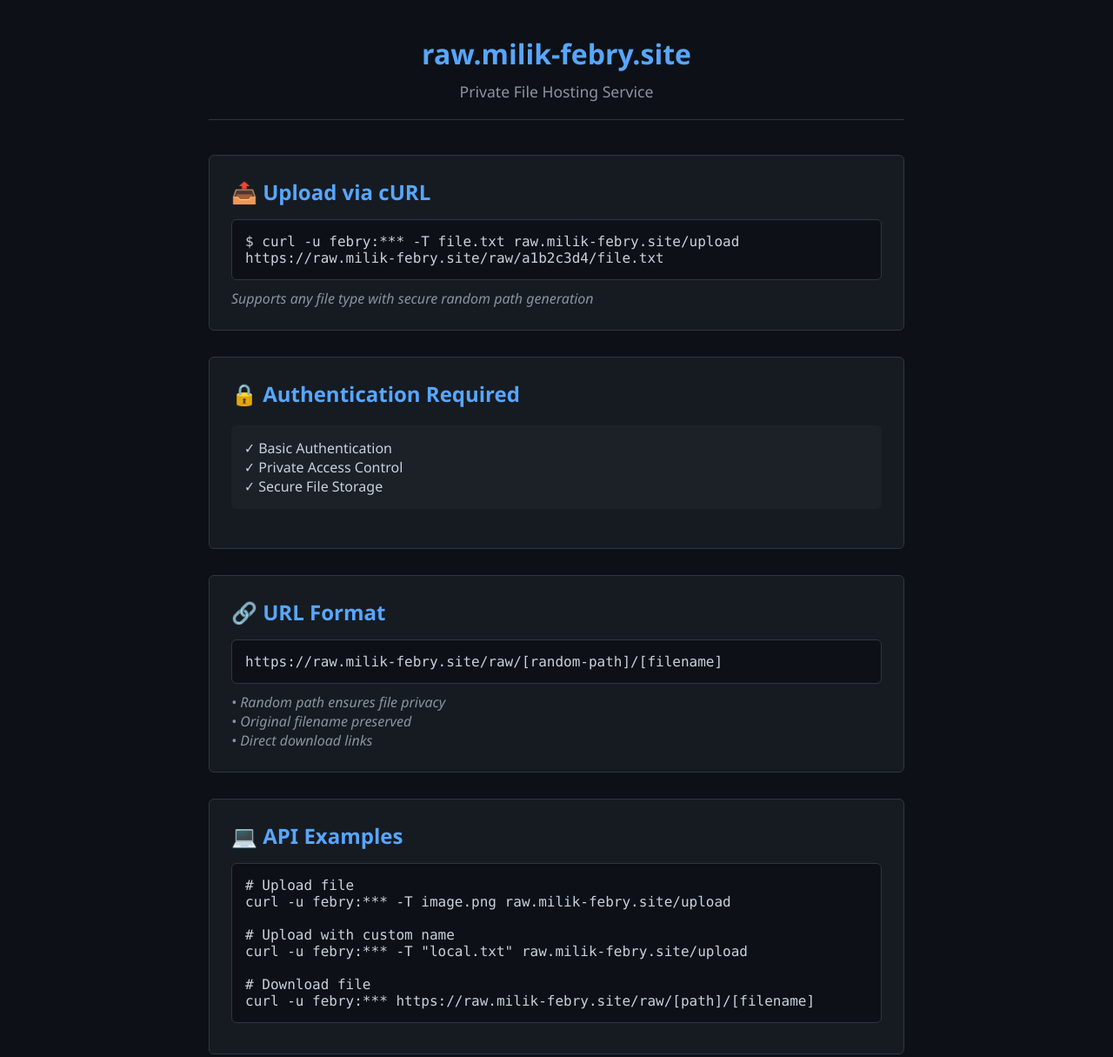
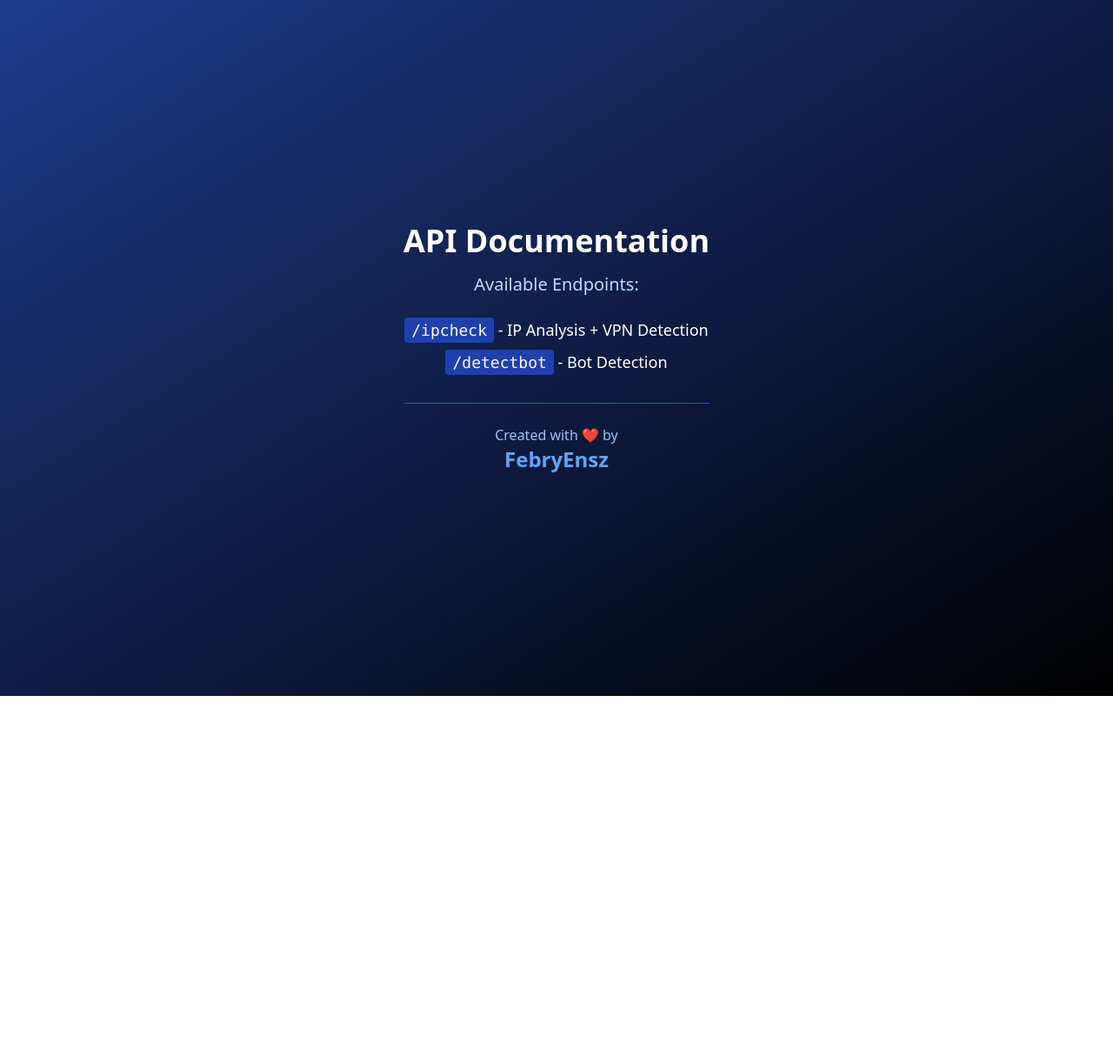
Before and after one commit to SaturnBypass/web, a website: page index.html in a window 1280 px wide. Shown: the top 1215 px of the page at 87% size. After the commit the page ends 800 px from the top, so only its background shows below. Drawn offline with nearby package versions, Linux system fonts and the light colour scheme.

Commit message:
Update index.html

```diff
--- a/index.html
+++ b/index.html
@@ -3,138 +3,24 @@
 <head>
     <meta charset="UTF-8">
     <meta name="viewport" content="width=device-width, initial-scale=1.0">
-    <title>raw.milik-febry.site - Private File Hosting</title>
-    <style>
-        * {
-            margin: 0;
-            padding: 0;
-            box-sizing: border-box;
-            font-family: 'Segoe UI', Tahoma, Geneva, Verdana, sans-serif;
-        }
+    <title>API Documentation</title>
+    <script src="https://cdn.tailwindcss.com"></script>
+</head>
+<body class="bg-gradient-to-br from-blue-900 to-black min-h-screen text-white flex flex-col items-center justify-center p-4">
+    <div class="max-w-2xl mx-auto text-center">
+        <h1 class="text-4xl font-bold mb-4">API Documentation</h1>
 
-        body {
-            background: #0d1117;
-            color: #c9d1d9;
-            min-height: 100vh;
-            padding: 20px;
-        }
-
-        .container {
-            max-width: 800px;
-            margin: 0 auto;
-        }
-
-        header {
-            text-align: center;
-            margin-bottom: 40px;
-            padding: 20px;
-            border-bottom: 1px solid #30363d;
-        }
-
-        h1 {
-            color: #58a6ff;
-            margin-bottom: 10px;
-        }
-
-        .subtitle {
-            color: #8b949e;
-            font-size: 1.1em;
-        }
-
-        .feature-section {
-            background: #161b22;
-            padding: 25px;
-            border-radius: 6px;
-            margin-bottom: 30px;
-            border: 1px solid #30363d;
-        }
-
-        .feature-section h2 {
-            color: #58a6ff;
-            margin-bottom: 15px;
-        }
-
-        .code-block {
-            background: #0d1117;
-            padding: 15px;
-            border-radius: 6px;
-            font-family: 'Consolas', monospace;
-            overflow-x: auto;
-            border: 1px solid #30363d;
-            margin: 10px 0;
-        }
-
-        .example {
-            margin: 20px 0;
-            padding: 15px;
-            background: #1c2128;
-            border-radius: 6px;
-        }
-
-        .note {
-            color: #8b949e;
-            font-style: italic;
-            margin-top: 10px;
-        }
-
-        .warning {
-            color: #ff7b72;
-            margin-top: 20px;
-            padding: 10px;
-            border: 1px solid #ff7b72;
-            border-radius: 6px;
-        }
-    </style>
-</head>
-<body>
-    <div class="container">
-        <header>
-            <h1>raw.milik-febry.site</h1>
-            <div class="subtitle">Private File Hosting Service</div>
-        </header>
-
-        <div class="feature-section">
-            <h2>📤 Upload via cURL</h2>
-            <div class="code-block">
-                $ curl -u febry:*** -T file.txt raw.milik-febry.site/upload
-                https://raw.milik-febry.site/raw/a1b2c3d4/file.txt</div>
-            <div class="note">Supports any file type with secure random path generation</div>
+        <div class="space-y-6 mb-8">
+            <p class="text-xl text-blue-200">Available Endpoints:</p>
+            <ul class="text-lg space-y-2">
+                <li><code class="bg-blue-800 px-2 py-1 rounded">/ipcheck</code> - IP Analysis + VPN Detection</li>
+                <li><code class="bg-blue-800 px-2 py-1 rounded">/detectbot</code> - Bot Detection</li>
+            </ul>
         </div>
 
-        <div class="feature-section">
-            <h2>🔒 Authentication Required</h2>
-            <div class="example">
-                ✓ Basic Authentication<br>
-                ✓ Private Access Control<br>
-                ✓ Secure File Storage
-            </div>
-        </div>
-
-        <div class="feature-section">
-            <h2>🔗 URL Format</h2>
-            <div class="code-block">https://raw.milik-febry.site/raw/[random-path]/[filename]</div>
-            <div class="note">
-                • Random path ensures file privacy<br>
-                • Original filename preserved<br>
-                • Direct download links
-            </div>
-        </div>
-
-        <div class="feature-section">
-            <h2>💻 API Examples</h2>
-            <div class="code-block">
-# Upload file <br>
-curl -u febry:*** -T image.png raw.milik-febry.site/upload
-<br><br>
-# Upload with custom name <br>
-curl -u febry:*** -T "local.txt" raw.milik-febry.site/upload
-<br><br>
-# Download file <br>
-curl -u febry:*** https://raw.milik-febry.site/raw/[path]/[filename]</div>
-        </div>
-
-        <div class="warning">
-            ⚠️ This is a private file hosting service. Unauthorized access attempts will be blocked.
+        <div class="border-t border-blue-700 pt-6">
+            <p class="text-blue-300">Created with ❤️ by</p>
+            <h2 class="text-2xl font-bold text-blue-400"><a href="https://t.me/febrykullbet">FebryEnsz</a></h2>
         </div>
     </div>
 </body>
```
